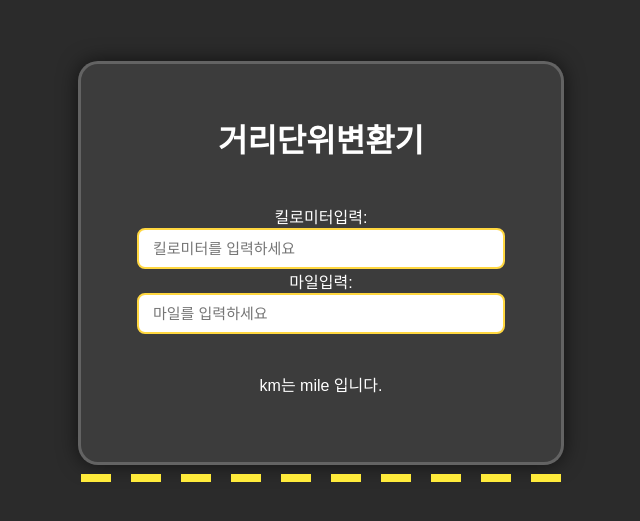
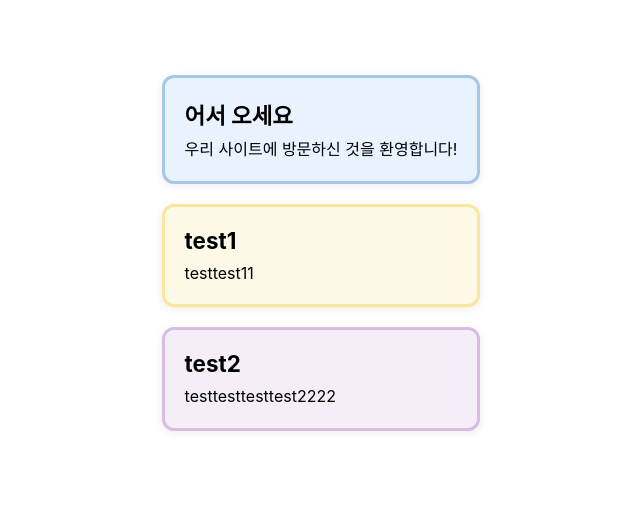
Before and after one commit to yejin0718/2025_2_react_projects, a React (Create React App) app in the folder react_project/: page / in a window 1280 px wide. Shown: the part 137-658 px from the top of the page, without its empty margins (319-959 px from the left). Built offline with nearby package versions, Linux system fonts and the light colour scheme.

Commit message:
13장 WelcomeDialog 예제

```diff
--- /dev/null
+++ b/react_project/src/chp13/Dialog.jsx
@@ -0,0 +1,17 @@
+import React from "react";
+import FancyBorder from "./FancyBorder";
+
+function Dialog(props) {
+    return(
+        <FancyBorder color={props.color}>
+            <h1 className={"Dialog-title"}>
+                {props.title}
+            </h1>
+            <p className={"Dialog-message"}>
+                {props.message}
+            </p>
+        </FancyBorder>
+    );
+}
+
+export default Dialog;
--- /dev/null
+++ b/react_project/src/chp13/FancyBorder.jsx
@@ -0,0 +1,11 @@
+import React from "react";
+
+function FancyBorder(props) {
+    return(
+        <div className={'FancyBorder-FancyBorder-' + props.color}>
+            {props.children}
+        </div>
+    )
+}
+
+export default FancyBorder;
--- /dev/null
+++ b/react_project/src/chp13/WelcomeDialog.css
@@ -0,0 +1,57 @@
+/* 전체 Dialog 영역을 위아래로 여백 */
+.Dialog-title {
+    margin: 0;
+    padding-bottom: 8px;
+    font-size: 1.4rem;
+    font-weight: bold;
+}
+
+.Dialog-message {
+    margin: 0;
+    font-size: 1rem;
+    line-height: 1.4;
+}
+
+/* Dialog 3개가 겹치지 않도록 간격 */
+.Dialog-container {
+    margin-bottom: 20px;
+}
+
+/* ★ 파스텔톤 FancyBorder 색상 정의 ★ */
+
+/* Pastel blue */
+.FancyBorder-FancyBorder-blue {
+    border: 3px solid #A7C7E7;
+    background-color: #E8F3FF;
+    padding: 20px;
+    border-radius: 12px;
+    box-shadow: 0 2px 8px rgba(0, 0, 0, 0.08);
+    margin-bottom: 20px;
+}
+
+/* Pastel yellow */
+.FancyBorder-FancyBorder-yellow {
+    border: 3px solid #F9E79F;
+    background-color: #FEF9E7;
+    padding: 20px;
+    border-radius: 12px;
+    box-shadow: 0 2px 8px rgba(0, 0, 0, 0.08);
+    margin-bottom: 20px;
+}
+
+/* Pastel purple */
+.FancyBorder-FancyBorder-purple {
+    border: 3px solid #D7BDE2;
+    background-color: #F5EEF8;
+    padding: 20px;
+    border-radius: 12px;
+    box-shadow: 0 2px 8px rgba(0, 0, 0, 0.08);
+    margin-bottom: 20px;
+}
+
+/* 전체 레이아웃 가볍게 가운데 정렬하고 패딩 주기 */
+.WelcomeDialog-wrapper {
+    max-width: 500px;
+    margin: 0 auto;
+    padding: 20px;
+}
--- /dev/null
+++ b/react_project/src/chp13/WelcomeDialog.jsx
@@ -0,0 +1,27 @@
+import React from "react";
+import Dialog from "./Dialog";
+import "./WelcomeDialog.css"
+
+function WelcomeDialog(props) {
+    return(
+        <div>
+            <Dialog
+                title={"어서 오세요"}
+                message={"우리 사이트에 방문하신 것을 환영합니다!"}
+                color={"blue"}
+            />
+            <Dialog
+                title={"test1"}
+                message={"testtest11"}
+                color={"yellow"}
+            />
+            <Dialog
+                title={"test2"}
+                message={"testtesttesttest2222"}
+                color={"purple"}
+            />
+        </div>
+    );
+}
+
+export default WelcomeDialog;
--- a/react_project/src/index.js
+++ b/react_project/src/index.js
@@ -2,7 +2,7 @@ import React from 'react';
 import ReactDOM from 'react-dom/client';
 import './index.css';
 import reportWebVitals from './reportWebVitals';
-import DistanceConverter from "./chp12/ex02/DistanceConverter";
+import WelcomeDialog from "./chp13/WelcomeDialog";
 
 
 
@@ -10,7 +10,7 @@ const root = ReactDOM.createRoot(document.getElementById('root'));
 
 root.render(
   <React.StrictMode>
-      <DistanceConverter />
+      <WelcomeDialog />
   </React.StrictMode>
 );
 
```
